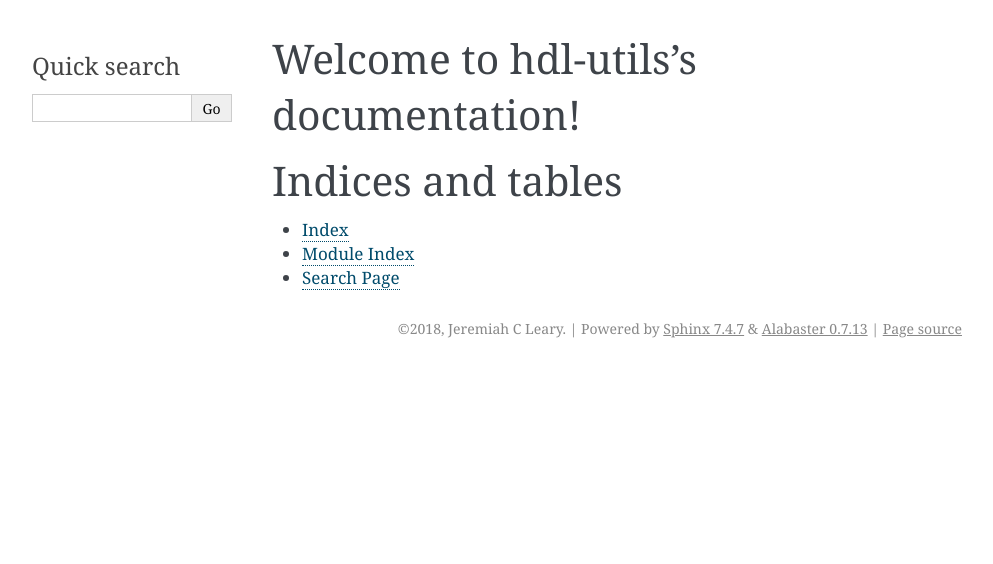
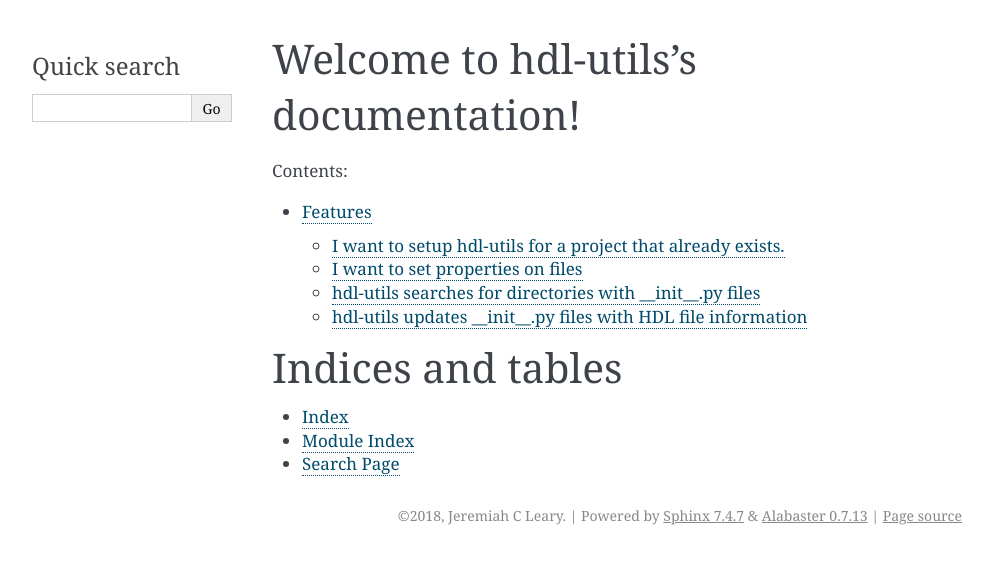
Before and after one commit to jeremiah-c-leary/hdl-utils, a Sphinx documentation site: the page built from docs/source/index.rst, in a window 1280 px wide. Shown: the top 564 px of the page, without its empty margins (148-1141 px from the left). Built offline with Sphinx 7.4.7, drawn with Linux system fonts in a browser that asks for light colours.

Commit message:
Adding features to documentation.

```diff
--- /dev/null
+++ b/docs/source/features.rst
@@ -0,0 +1,36 @@
+Features
+========
+
+I want to setup hdl-utils for a project that already exists.
+------------------------------------------------------------
+
+.. code-block:: gherkin
+
+   Given:  User has existing directory structure.
+    When:  User adds __init__.py file in each directory containing VHDL files
+     And:  User adds __init__.py file in each parent directory
+     And:  User executes hdl-utils
+    Then:  hdl-utils searches for directories with __init__.py files
+    Then:  hdl-utils updates __init__.py files with HDL file information
+
+I want to set properties on files
+---------------------------------
+
+.. code-block:: gherkin
+
+   Given:  hdl-utils has been setup for project
+    When:  User creates local.py file in directory containing VHDL files
+     And:  User executes hdl-utils
+    Then:  hdl-utils reads local.py file
+     And:  hdl-utils applies properties
+
+hdl-utils searches for directories with __init__.py files
+---------------------------------------------------------
+
+.. code-block:: gherkin
+
+   Given:  __init__.py files have been added to project
+    When:
+
+hdl-utils updates __init__.py files with HDL file information
+-------------------------------------------------------------
--- a/docs/source/index.rst
+++ b/docs/source/index.rst
@@ -10,7 +10,7 @@ Welcome to hdl-utils's documentation!
    :maxdepth: 2
    :caption: Contents:
 
-
+   features
 
 Indices and tables
 ==================
```
